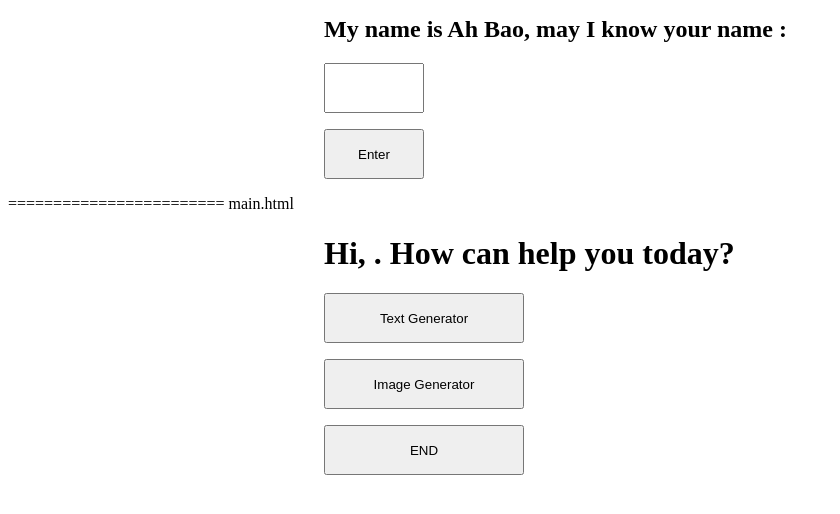
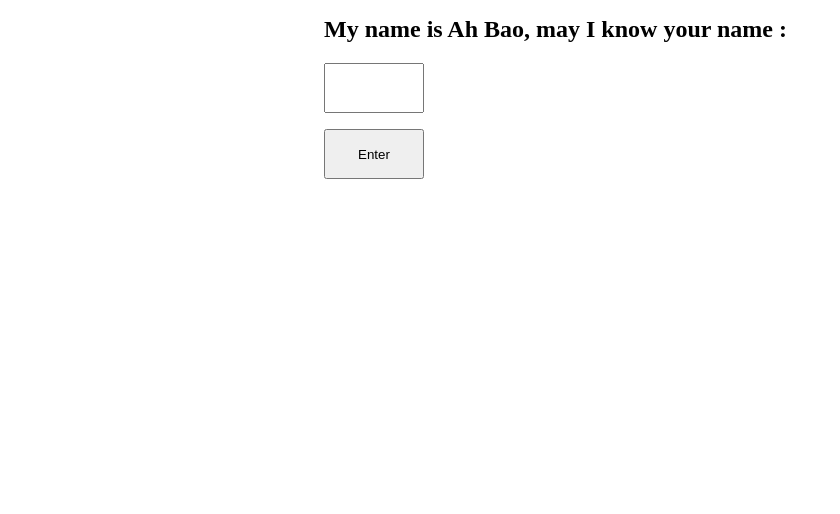
Before and after one commit to Javed35/a, a Flask app: page / in a window 1280 px wide. Shown: the part 270-784 px from the top of the page, without its empty margins (0-840 px from the left). Run offline with Flask 3, Linux system fonts and the light colour scheme.

Commit message:
Update index.html

```diff
--- a/templates/index.html
+++ b/templates/index.html
@@ -15,26 +15,3 @@
   <p><input type = "submit" value="Enter" style="width:100px;height:50px"></p>
 </form>
 </div>
-
-========================
-main.html
-
-<style>
-    .container{width:100%;margin:auto}
-    @media (min-width:600px) {.container{width: 80%;}}
-    @media (min-width:768px) {.container{width: 60%;}}
-    @media (min-width:1024px) {.container{width: 50%;}}
-</style>
-
-<div class="container">
-<h1>Hi, {{r}}. How can help you today?</h1>
-<form action="/text_gpt" method="post">
-    <input type = "submit" value="Text Generator" style="width:200px;height:50px;">
-</form>
-<form action="/image_gpt" method="post">
-    <input type = "submit" value="Image Generator" style="width:200px;height:50px;">
-</form>
-<form action="/end" method="post">
-    <input type = "submit" value="END" style="width:200px;height:50px;">
-</form>
-</div>
```
